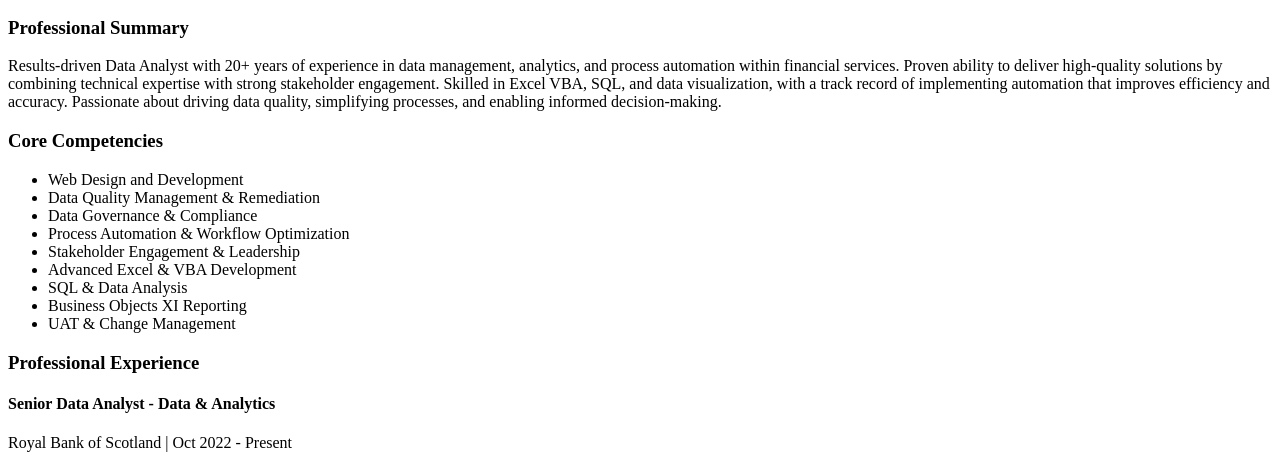
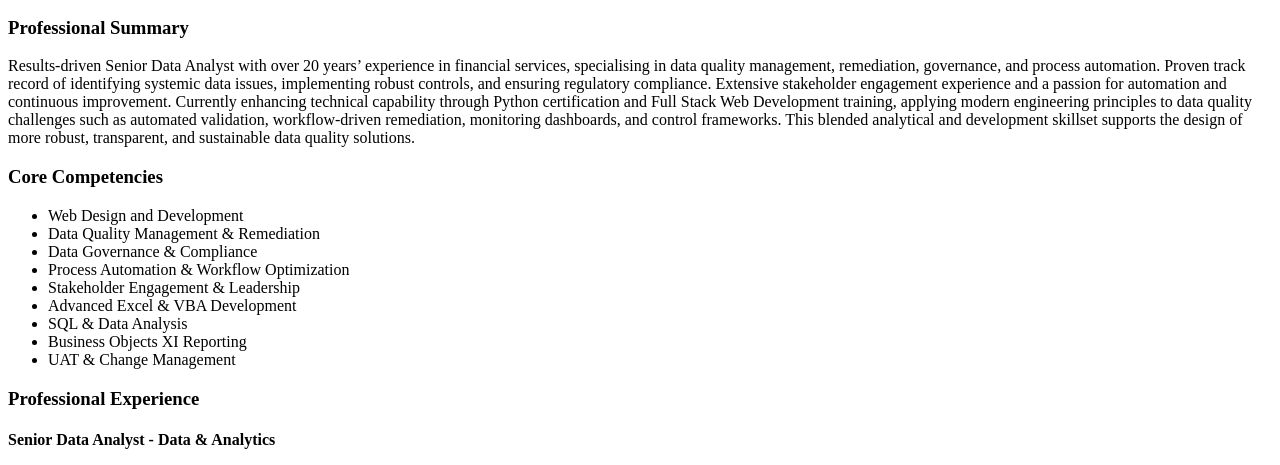
Before and after one commit to andyw79aw/HomePage, a plain HTML site: page Pages/Resume.html in a window 1280 px wide. Shown: the part 334-799 px from the top of the page. Drawn offline with Linux system fonts and the light colour scheme.

Commit message:
Revise Resume.html with updated professional summary
Updated professional summary to reflect current skills and experience, including Python certification and Full Stack Web Development training.

```diff
--- a/Pages/Resume.html
+++ b/Pages/Resume.html
@@ -11,7 +11,7 @@
     <h2>Senior Data Analyst | Data Management & Automation Specialist</h2>
 
     <h3>Professional Summary</h3>
-    <p>Results-driven Data Analyst with 20+ years of experience in data management, analytics, and process automation within financial services. Proven ability to deliver high-quality solutions by combining technical expertise with strong stakeholder engagement. Skilled in Excel VBA, SQL, and data visualization, with a track record of implementing automation that improves efficiency and accuracy. Passionate about driving data quality, simplifying processes, and enabling informed decision-making. </p>
+    <p>Results-driven Senior Data Analyst with over 20 years’ experience in financial services, specialising in data quality management, remediation, governance, and process automation. Proven track record of identifying systemic data issues, implementing robust controls, and ensuring regulatory compliance. Extensive stakeholder engagement experience and a passion for automation and continuous improvement. Currently enhancing technical capability through Python certification and Full Stack Web Development training, applying modern engineering principles to data quality challenges such as automated validation, workflow-driven remediation, monitoring dashboards, and control frameworks. This blended analytical and development skillset supports the design of more robust, transparent, and sustainable data quality solutions. </p>
 
     <h3>Core Competencies</h3>
     <ul>
```
